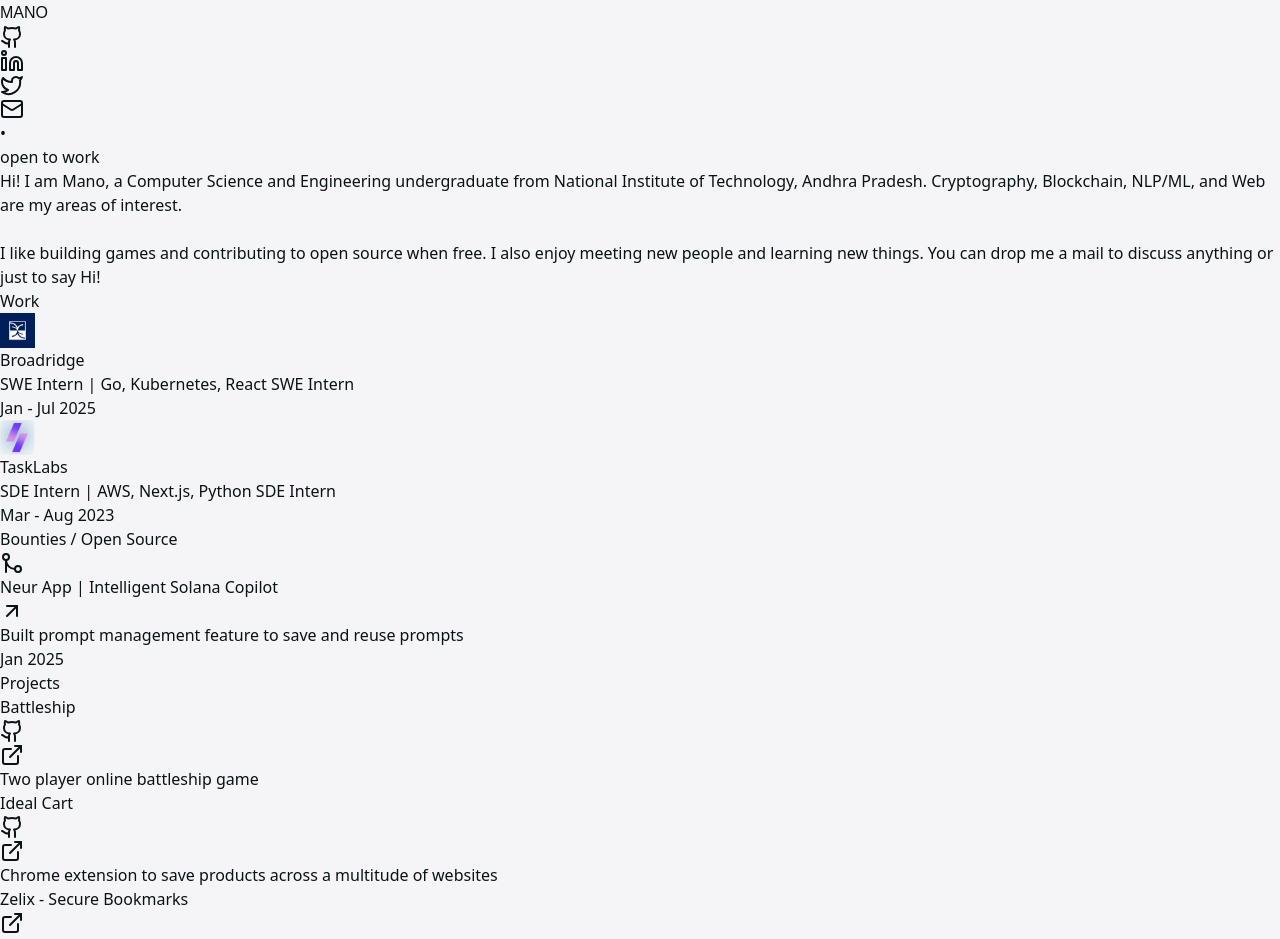
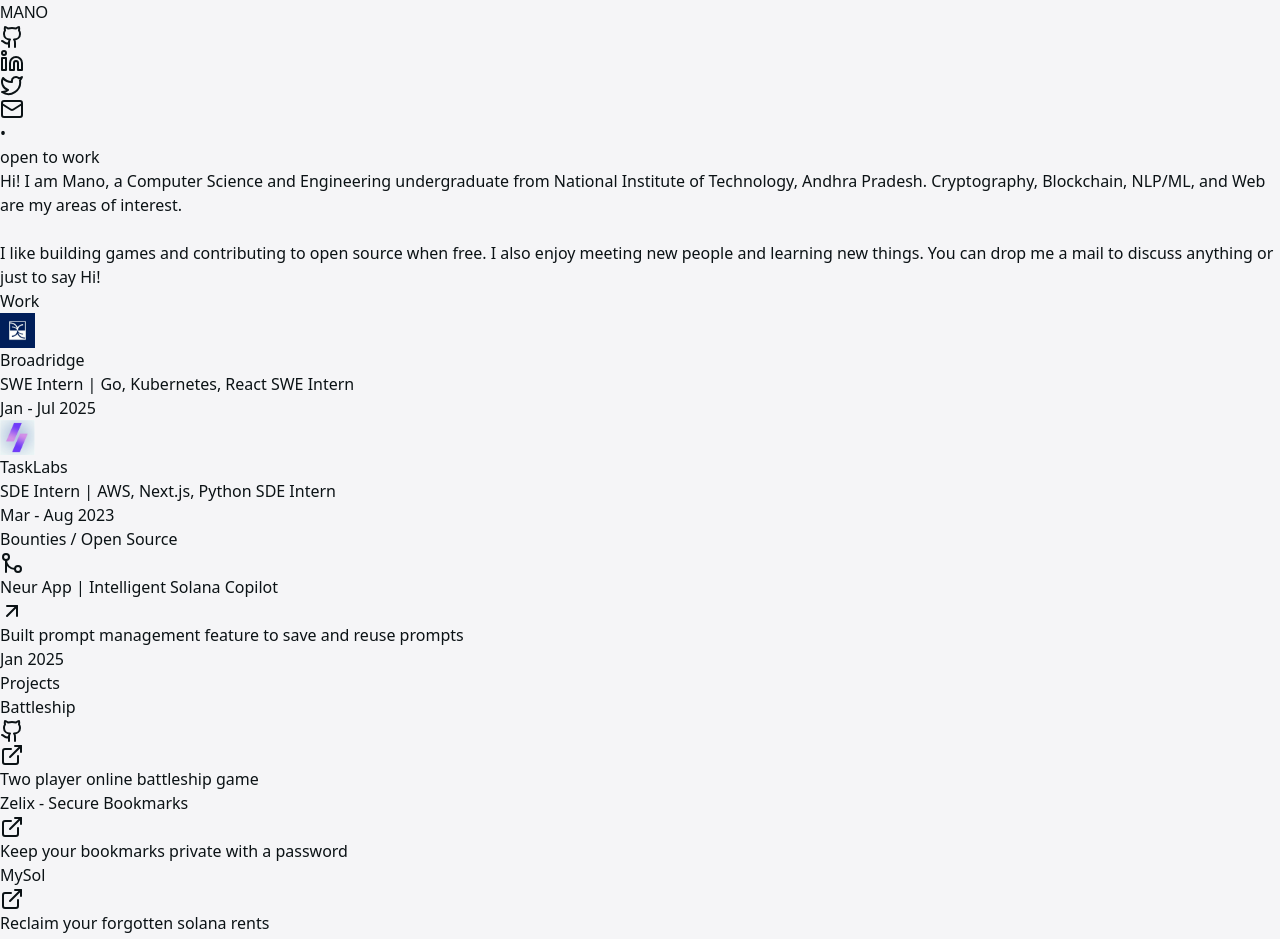
Before and after one commit to Mano-08/portfolio, a Next.js app: page / in a window 1280 px wide. Shown: the top 939 px of the page. Built offline with nearby package versions, Linux system fonts and the light colour scheme; a web font is replaced by a local one.

Commit message:
fix: remove ideal cart

```diff
--- a/src/components/Projects.tsx
+++ b/src/components/Projects.tsx
@@ -34,12 +34,6 @@ const projects = [
     desc: "Two player online battleship game",
     github: "https://github.com/Mano-08/battleship",
     live: "https://playbattleship.vercel.app/",
-  },
-  {
-    title: "Ideal Cart",
-    desc: "Chrome extension to save products across a multitude of websites",
-    github: "https://github.com/Mano-08/idealCart",
-    live: "https://chromewebstore.google.com/detail/idealcart-your-shopping-p/ofbkfkeekmaiigkhoinhlknpniijddba",
   },
   {
     title: "Zelix - Secure Bookmarks",
```
